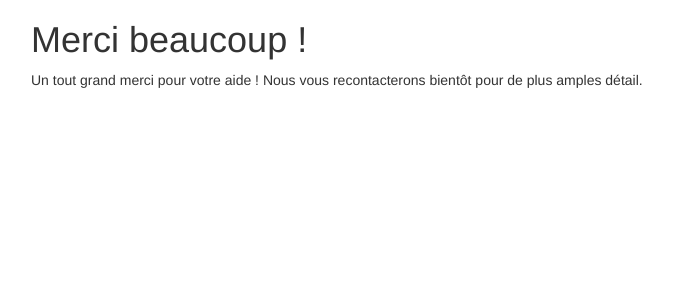
After one commit to titouanc/like_a_syr, a Django app: page /thx in a window 1280 px wide. The commit adds this page. Shown: the top 300 px of the page, without its empty margins (39-712 px from the left). Run offline with Django 3.2, Linux system fonts and the light colour scheme; some libraries are stand-ins or nearby versions.

Commit message:
[add] thx page

```diff
--- a/homes/templates/homes/home_form.html
+++ b/homes/templates/homes/home_form.html
@@ -1,8 +1,10 @@
 {% extends "base.html" %}
+
 
 {% block "head" %}
     {{ form.media }}
 {% endblock %}
+
 
 {% block "content" %}
 <h1>Pouvez-vous accueillir un réfugié ?</h1>
--- /dev/null
+++ b/homes/templates/thx.html
@@ -0,0 +1,9 @@
+{% extends "base.html" %}
+
+{% block "content" %}
+<h1>Merci beaucoup !</h1>
+
+Un tout grand merci pour votre aide !
+
+Nous vous recontacterons bientôt pour de plus amples détail.
+{% endblock %}
--- a/refugees/urls.py
+++ b/refugees/urls.py
@@ -15,10 +15,11 @@ Including another URLconf
 """
 from django.conf.urls import include, url
 from django.contrib import admin
-
 from homes.views import HomeCreate
+from django.views.generic.base import TemplateView
 
 urlpatterns = [
     url(r'^admin/', include(admin.site.urls)),
-    url(r'^$', HomeCreate.as_view())
+    url(r'^$', HomeCreate.as_view(success_url="/thx")),
+    url(r'^thx$', TemplateView.as_view(template_name="thx.html")),
 ]
```
